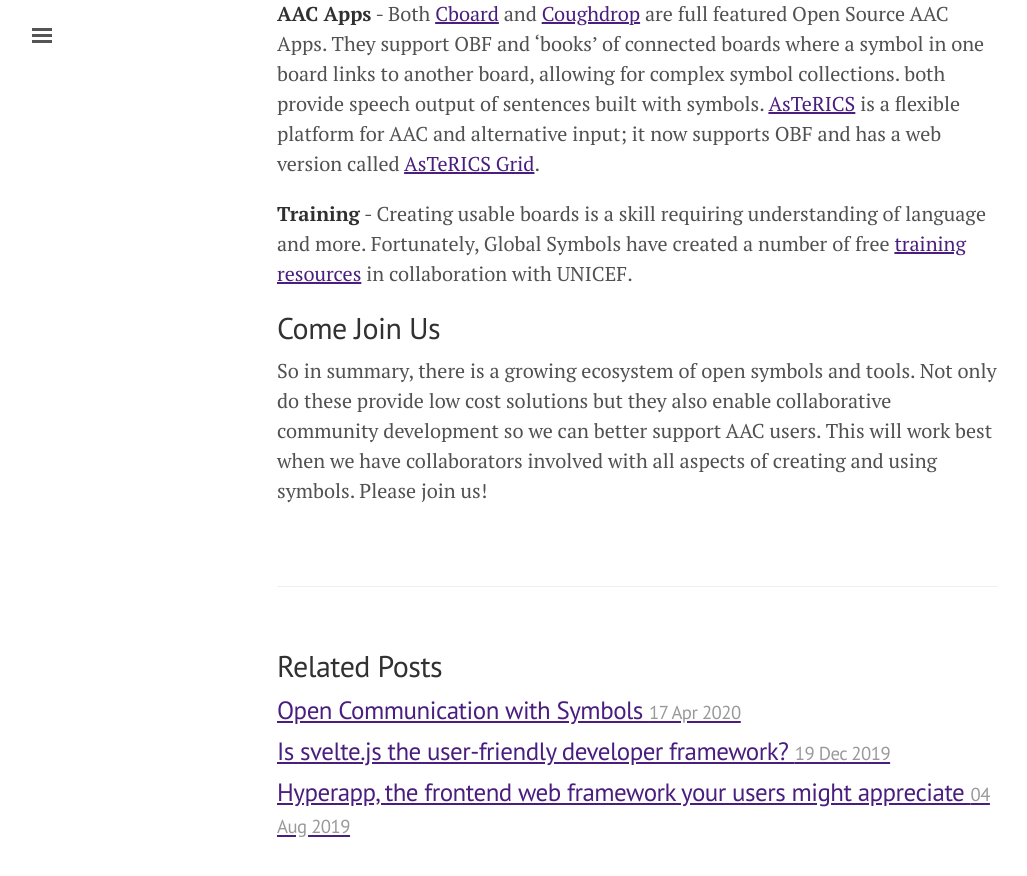
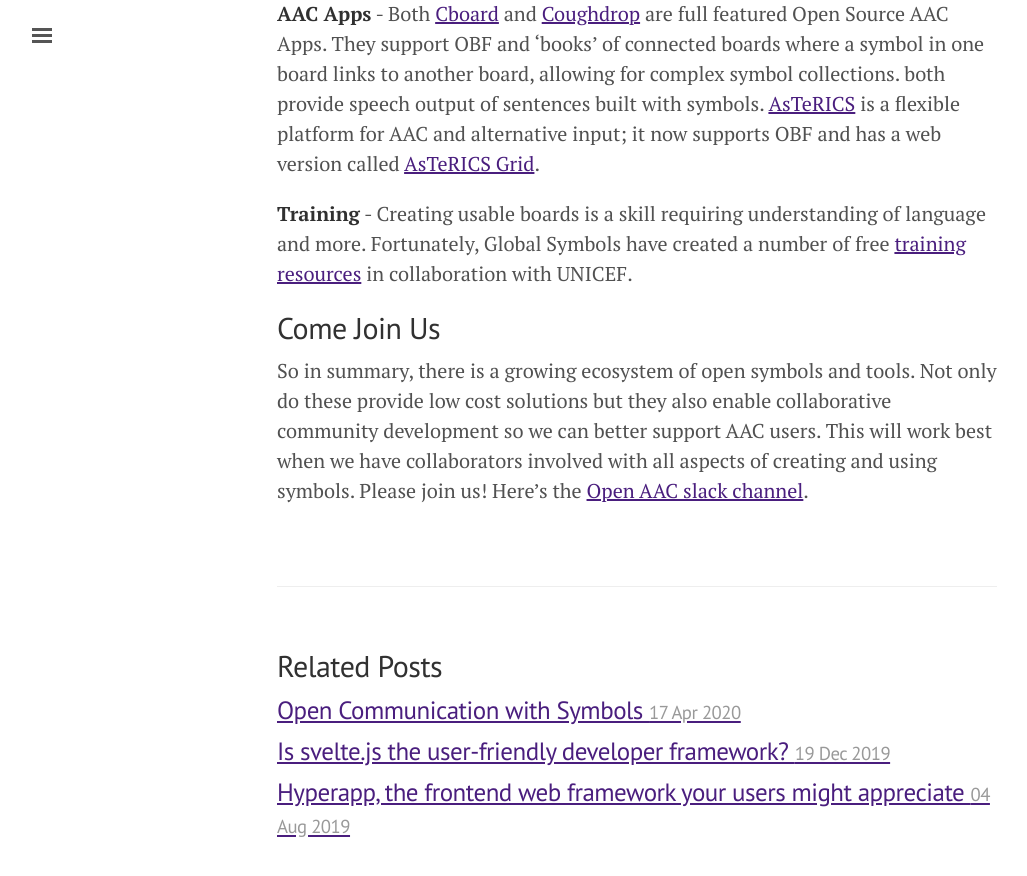
Before and after one commit to OpenDirective/opendirective.github.io, a Jekyll site: the page built from _posts/2020-04-17-the-open-communication-symbols-ecosystem.md, in a window 1280 px wide and 900 px high, scrolled down 3366 px. Shown: the top 876 px of the window, without its empty margins (3-1030 px from the left). Built offline with Jekyll 4.4.1, drawn with Linux system fonts in a browser that asks for light colours.

Commit message:
Add Open AAC slack channel

```diff
--- a/_posts/2020-04-17-the-open-communication-symbols-ecosystem.md
+++ b/_posts/2020-04-17-the-open-communication-symbols-ecosystem.md
@@ -49,4 +49,4 @@
 
 ## Come Join Us
 
-So in summary, there is a growing ecosystem of open symbols and tools. Not only do these provide low cost solutions but they also enable collaborative community development so we can better support AAC users. This will work best when we have collaborators involved with all aspects of creating and using symbols. Please join us!
+So in summary, there is a growing ecosystem of open symbols and tools. Not only do these provide low cost solutions but they also enable collaborative community development so we can better support AAC users. This will work best when we have collaborators involved with all aspects of creating and using symbols. Please join us! Here's the  [Open AAC slack channel](https://join.slack.com/t/openaac/shared_invite/enQtNTQwNDgwODYyNjU5LTAwODNmZjM4ZmJmOTJkYTY2MWZkNjc0MDQ0NTcwMTRmMzY0MWI3OWJiNGYwZGIzMzc2YTk2N2FiY2JlYTI5Njc).
```
